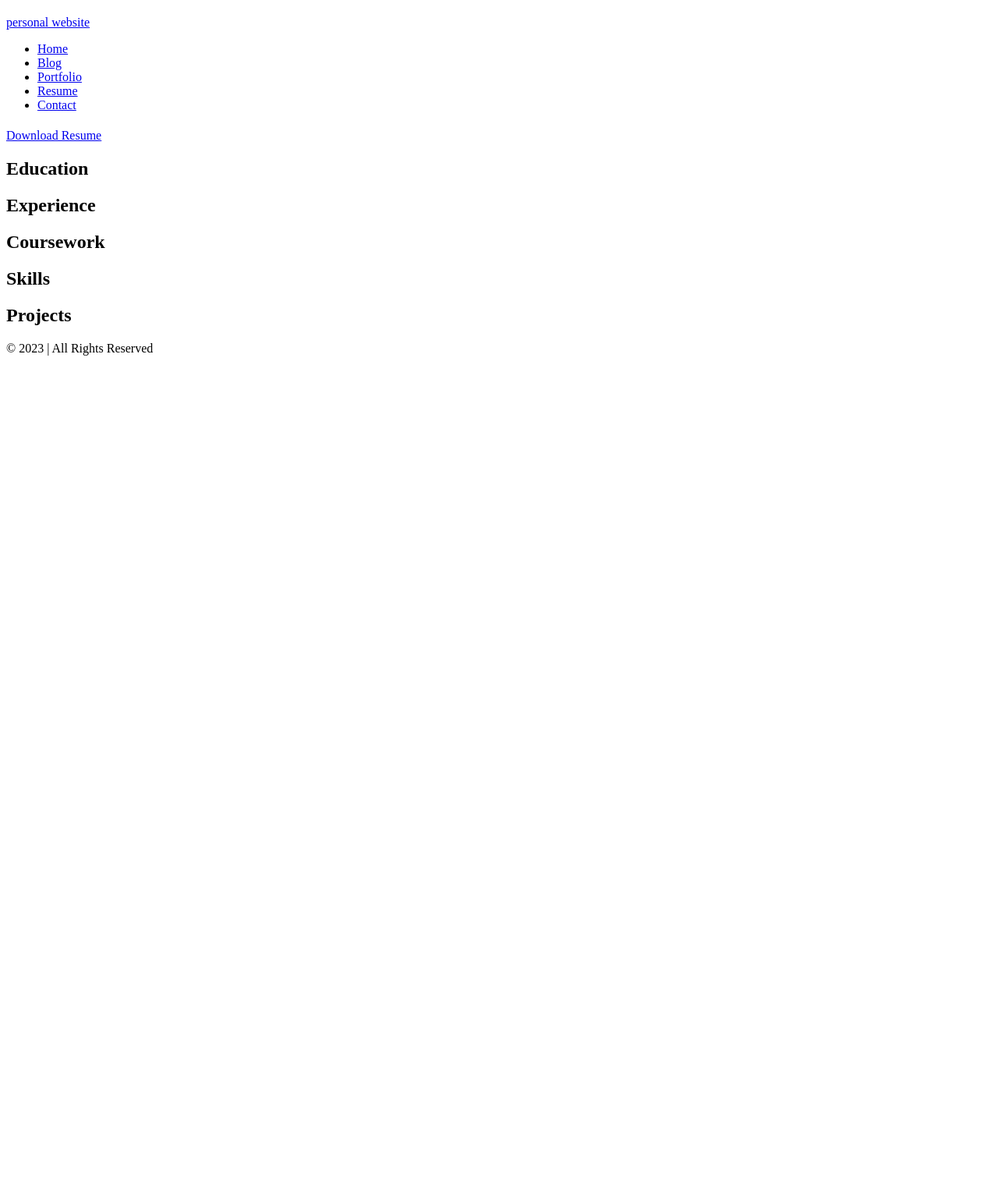
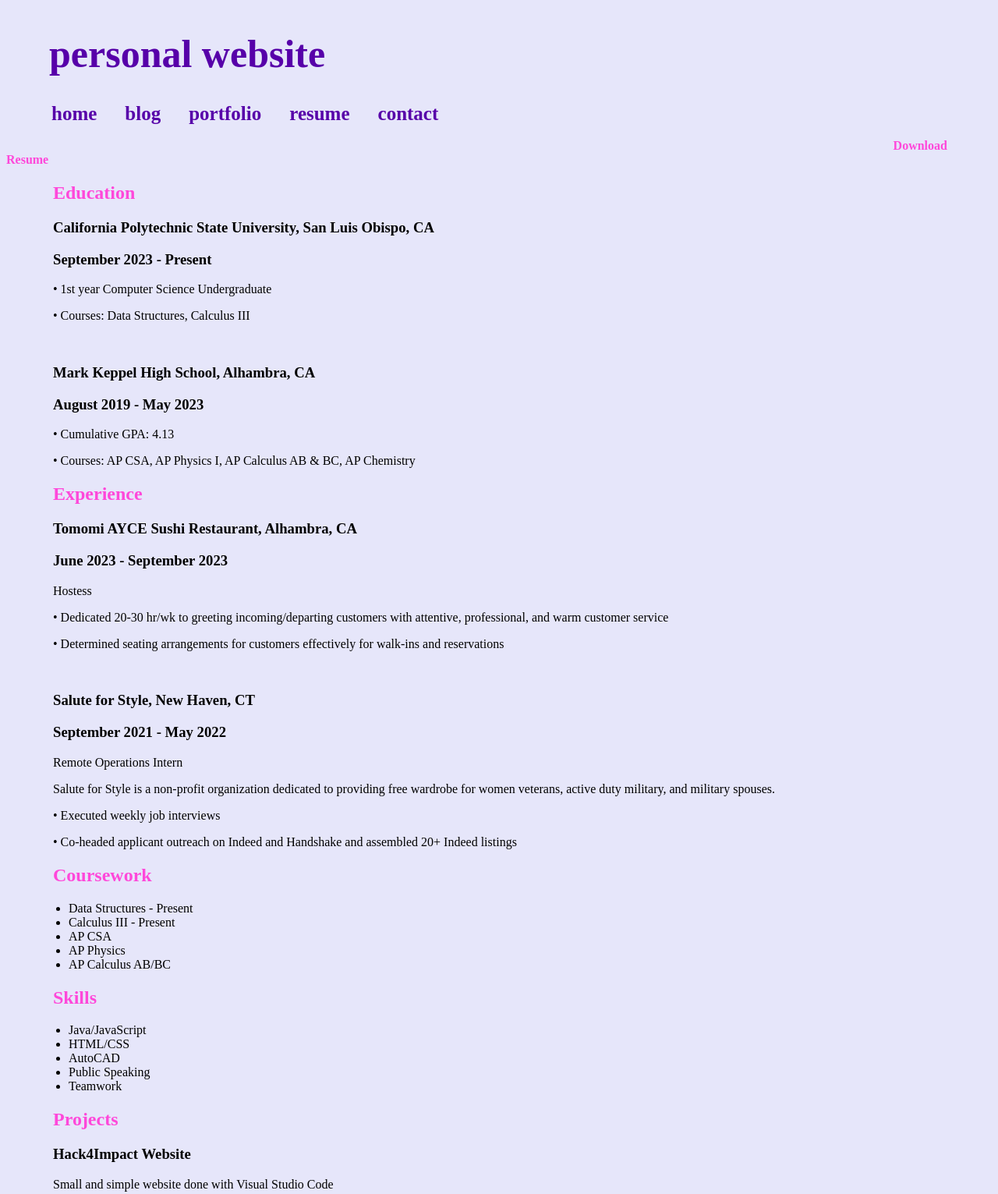
Before and after one commit to whiniy/whiniy.github.io, a plain HTML site: page resume.html in a window 1280 px wide. Shown: the top 1531 px of the page at 78% size. Before the commit the page ends 800 px from the top, so only its background shows below. Drawn offline with Linux system fonts and the light colour scheme.

Commit message:
feat:more updates

```diff
--- a/resume.html
+++ b/resume.html
@@ -2,52 +2,85 @@
 <html>
   <head>
     <title>Winnie's Resume!</title>
+    <link rel="stylesheet" href="styles.css" />
   </head>
   <body>
     <nav class="navbar">
       <h1 class="logo"></h1>
-      <a href="index.html">personal website</a>
+      <a href="index.html" class="personalWebsite">personal website</a>
       <ul class="nav-list">
-        <li><a href="index.html">Home</a></li>
-        <li><a href="blog.html">Blog</a></li>
-        <li><a href="portfolio.html">Portfolio</a></li>
-        <li><a href="resume.html">Resume</a></li>
-        <li><a href="contact.html">Contact</a></li>
+        <li class="navA"><a href="index.html">Home</a></li>
+        <li class="navA"><a href="blog.html">Blog</a></li>
+        <li class="navA"><a href="portfolio.html">Portfolio</a></li>
+        <li class="navA"><a href="resume.html">Resume</a></li>
+        <li class="navA"><a href="contact.html">Contact</a></li>
       </ul>
     </nav>
     <main>
-      <h1 class="page-title"></h1>
-      <a href="resume.pdf" download>Download Resume</a>
+        <br>
+        <br>
+        <br>
+      <a id="downloadPDF" href="resume.pdf" download>Download Resume</a>
       <div class="resume">
         <section class="section">
           <h2 class="section-title">Education</h2>
           <div class="entry">
-            <h3 class="entry-title"></h3>
-            <p class="entry-info"></p>
+            <h3 class="entry-title"><b>California Polytechnic State University,</b> San Luis Obispo, CA</h3>
+            <h3 class="entry-title">September 2023 - Present</h3>
+            <p class="entry-info">• 1st year Computer Science Undergraduate</p>
+            <p class="entry-info">• Courses: Data Structures, Calculus III</p>
+          </div>
+          <br>
+          <div class="entry">
+            <h3 class="entry-title"><b>Mark Keppel High School,</b> Alhambra, CA</h3>
+            <h3 class="entry-title">August 2019 - May 2023</h3>
+            <p class="entry-info">• Cumulative GPA: 4.13</p>
+            <p class="entry-info">• Courses: AP CSA, AP Physics I, AP Calculus AB & BC, AP Chemistry</p>
           </div>
         </section>
         <section class="section">
           <h2 class="section-title">Experience</h2>
           <div class="entry">
-            <h3 class="entry-title"></h3>
-            <p class="entry-info"></p>
-            <p class="entry-description"></p>
-          </div>
+            <h3 class="entry-title"><b>Tomomi AYCE Sushi Restaurant,</b> Alhambra, CA</h3>
+            <h3 class="entry-title">June 2023 - September 2023</h3>
+            <p class="entry-info">Hostess</p>
+            <p class="entry-info">• Dedicated 20-30 hr/wk to greeting incoming/departing customers with attentive, professional, and warm customer service</p>
+            <p class="entry-info">• Determined seating arrangements for customers effectively for walk-ins and reservations</p>
+            <br>
+            <h3 class="entry-title"><b>Salute for Style,</b> New Haven, CT</h3>
+            <h3 class="entry-title">September 2021 - May 2022</h3>
+            <p class="entry-info">Remote Operations Intern</p>
+            <p class="entry-info">Salute for Style is a non-profit organization dedicated to providing free wardrobe for women veterans, active duty military, and military spouses.</p>
+            <p class="entry-info">• Executed weekly job interviews</p>
+            <p class="entry-info">• Co-headed applicant outreach on Indeed and Handshake and assembled 20+ Indeed listings</p>
+
+        </div>
         </section>
         <section class="section">
           <h2 class="section-title">Coursework</h2>
-          <ul class="course-list"></ul>
+          <ul class="course-list">
+            <li>Data Structures - Present</li>
+            <li>Calculus III - Present</li>
+            <li>AP CSA</li>
+            <li>AP Physics</li>
+            <li>AP Calculus AB/BC</li>
+          </ul>
         </section>
         <section class="section">
           <h2 class="section-title">Skills</h2>
-          <ul class="skill-list"></ul>
+          <ul class="skill-list">
+            <li>Java/JavaScript</li>
+            <li>HTML/CSS</li>
+            <li>AutoCAD</li>
+            <li>Public Speaking</li>
+            <li>Teamwork</li>
+          </ul>
         </section>
         <section class="section">
           <h2 class="section-title">Projects</h2>
           <div class="entry">
-            <h3 class="entry-title"></h3>
-            <p class="entry-info"></p>
-            <p class="entry-description"></p>
+            <h3 class="entry-title">Hack4Impact Website</h3>
+            <p class="entry-info">Small and simple website done with Visual Studio Code</p>
           </div>
         </section>
       </div>
--- a/styles.css
+++ b/styles.css
@@ -0,0 +1,111 @@
+body {
+    background: lavender;
+    margin-top: 40px;
+}
+
+a {
+    text-decoration: none;
+    color: rgb(87, 0, 169);
+}
+#learnMore {
+    font-weight: bold;
+    display: block;
+    padding: 0 20px 0 0;
+    text-align:center;
+}
+
+.page-title {
+    font-size: 30px;
+    padding: 25px;
+    color: rgb(255, 72, 218);
+    margin-left: 42%;
+}
+
+
+.navA {
+    font-size: 25px;
+    text-transform: lowercase;
+    list-style-type: none;
+    overflow: hidden;
+    display: block;
+    font-weight: bold;
+    float: left;
+    padding: 18px;
+}
+
+a:hover {
+    color: rgb(249, 160, 255);
+}
+
+.personalWebsite {
+    text-decoration: none;
+    font-size: 50px;
+    padding: 15px;
+    margin-left: 40px;
+    font-weight: bold;
+}
+
+#homePic {
+    height: 200px;
+    display: block;
+    margin-left: auto;
+    margin-right: auto;
+}
+
+.about-text {
+    color: rgb(87, 0, 169);
+    padding: 55px;
+}
+
+.footer {
+    color: rgb(87, 0, 169);
+    padding: 15px;
+    margin-left: 45px;
+    padding-bottom: 50px;
+    position: relative;
+    bottom: 0%;
+
+}
+
+img.project-details {
+    height: 350px;
+    display: block;
+    margin-left: auto;
+    margin-right: auto;
+}
+
+.project-name {
+    font-size: 25px;
+    font-weight: bold;
+    text-align: center;
+    color: rgb(87, 0, 169);
+}
+
+.project-description {
+    font-size: 15px;
+    text-align: center;
+    color: rgb(87, 0, 169);
+}
+
+#downloadPDF {
+    font-weight: bold;
+    color: rgb(255, 72, 218);
+    padding-left: 90%;
+}
+
+#downloadPDF:hover {
+    color: rgb(87, 0, 169);
+}
+
+.section-title {
+    margin-left: 60px;
+    color: rgb(255, 72, 218);
+}
+
+.entry-title, .entry-info {
+    padding-left: 60px;
+}
+
+.skill-list, .course-list {
+    padding-left: 80px;
+}
```
Also changed, not shown: blog.html (+7 -6 lines), contact.html (+7 -6 lines), index.html (+10 -8 lines), portfolio.html (+8 -7 lines).
